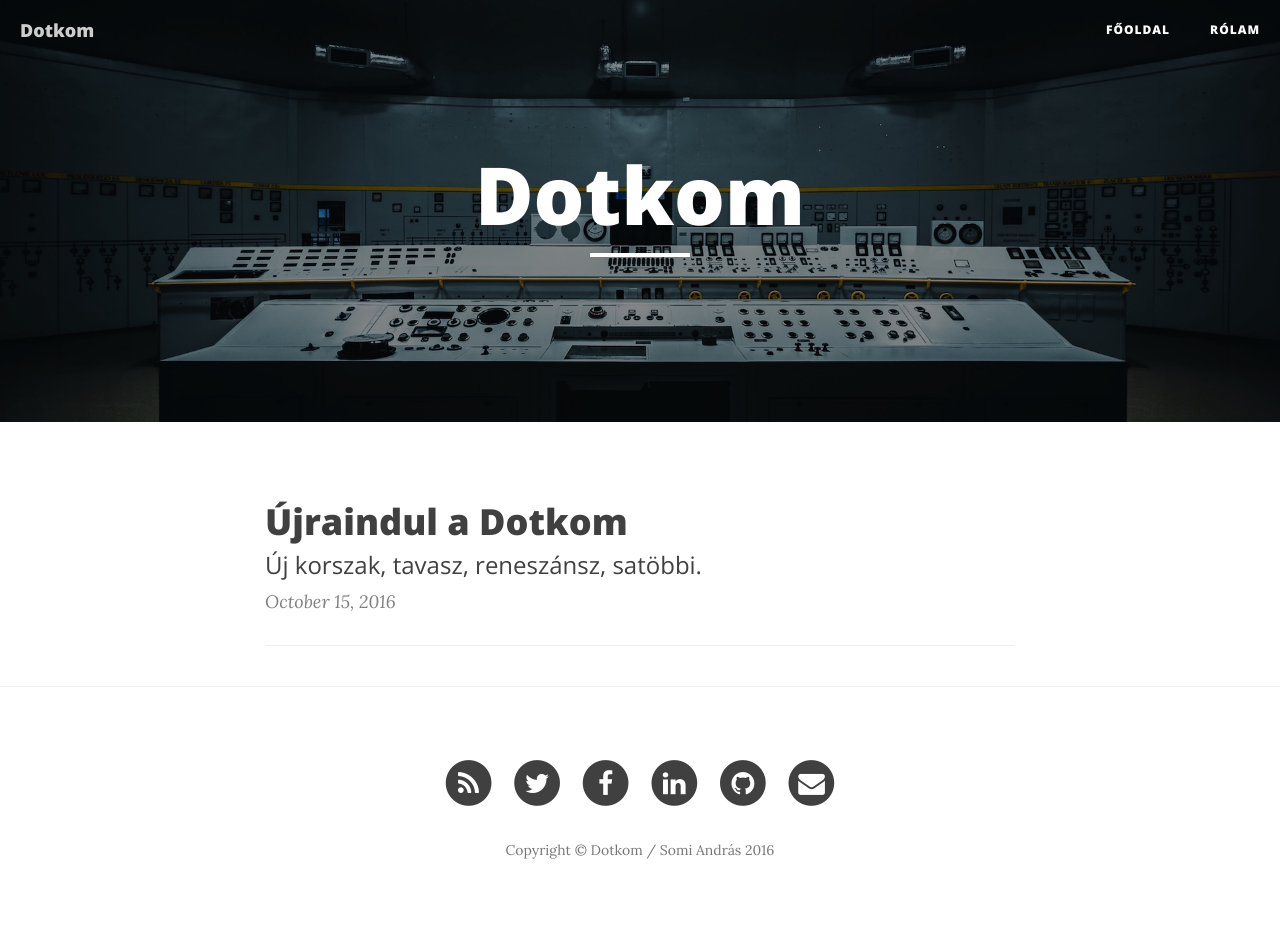
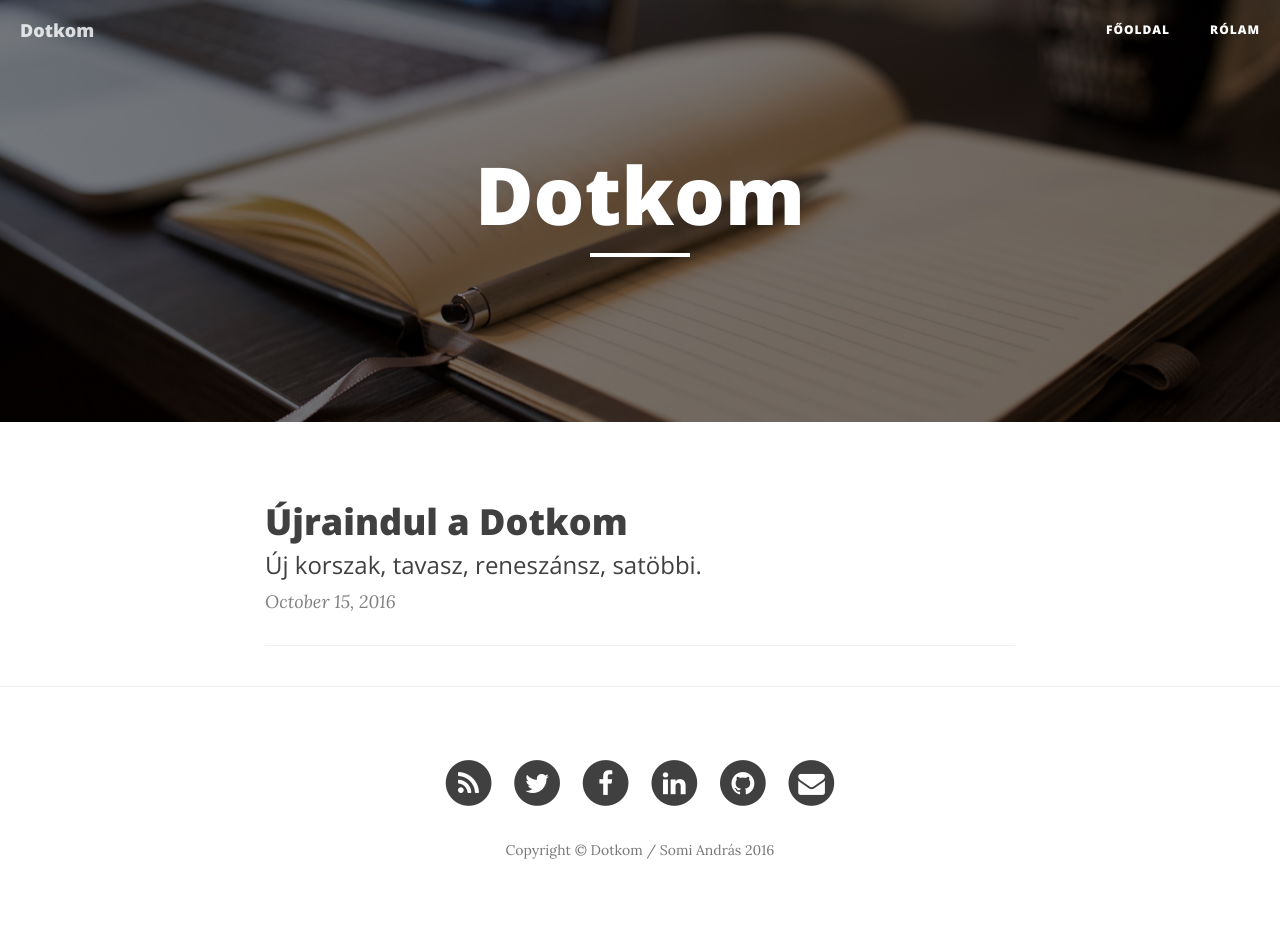
Before and after one commit to doktorjustice/doktorjustice.github.io, a Jekyll site: the page built from index.html, in a window 1280 px wide. Built offline with Jekyll 4.4.1, drawn with Linux system fonts in a browser that asks for light colours; nearby versions of some CDN libraries; the list of posts is cut into pages by our own code; comment, search, counter and statistics services are not loaded.

Commit message:
Change index cover image

```diff
--- a/_config.yml
+++ b/_config.yml
@@ -1,6 +1,6 @@
 # Site settings
 title: Dotkom
-header-img: img/control_room.jpg
+header-img: img/cover.jpg
 copyright_name: Dotkom / Somi András
 description: "Technológia pénzügyi szemmel"
 baseurl: ""
```
Also changed, not shown: img/cover.jpg (added).
